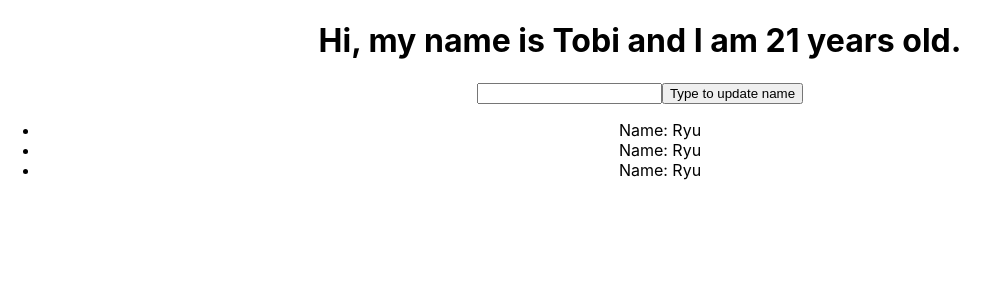
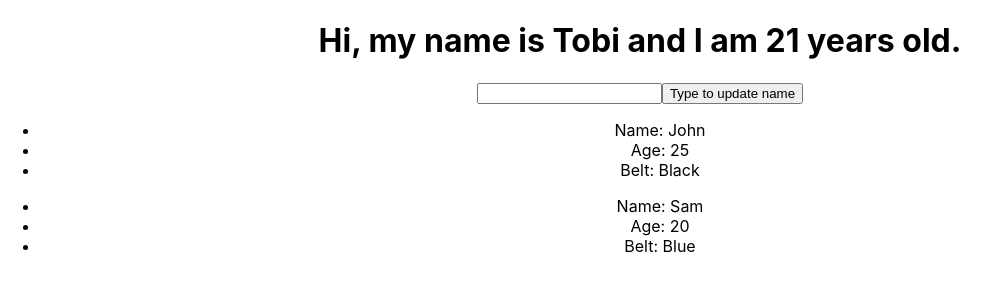
Before and after one commit to TobiOladoja/react-concepts, a React (Create React App) app: page / in a window 1280 px wide. Shown: the top 300 px of the page, without its empty margins (0-999 px from the left). Built offline with nearby package versions, Linux system fonts and the light colour scheme.

Commit message:
Passing Props so data is passed from parent component to child component

```diff
--- a/src/App.js
+++ b/src/App.js
@@ -31,7 +31,9 @@ class App extends Component {
           <input type='text' onChange={handleChange} />
           <button>Type to update name</button>
         </form>
-        <Ninjas />
+        {/* Created three props to pass into the Ninjas component */}
+        <Ninjas name='John' age='25' belt='Black' />
+        <Ninjas name='Sam' age='20' belt='Blue' />
       </div>
     );
   }
--- a/src/components/Ninjas.js
+++ b/src/components/Ninjas.js
@@ -2,12 +2,14 @@ import React, { Component } from 'react';
 
 class Ninjas extends Component {
   render() {
+    console.log(this.props); // You can see the name, age and belt that was passed by the App Component.
+    const { name, age, belt } = this.props; // Destructuring, so you can pass props now without using 'this.props.___' just '____'
     return (
       <div className='ninja'>
         <ul>
-          <li>Name: Ryu</li>
-          <li>Name: Ryu</li>
-          <li>Name: Ryu</li>
+          <li>Name: {name}</li>
+          <li>Age: {age}</li>
+          <li>Belt: {belt}</li>
         </ul>
       </div>
     );
```
